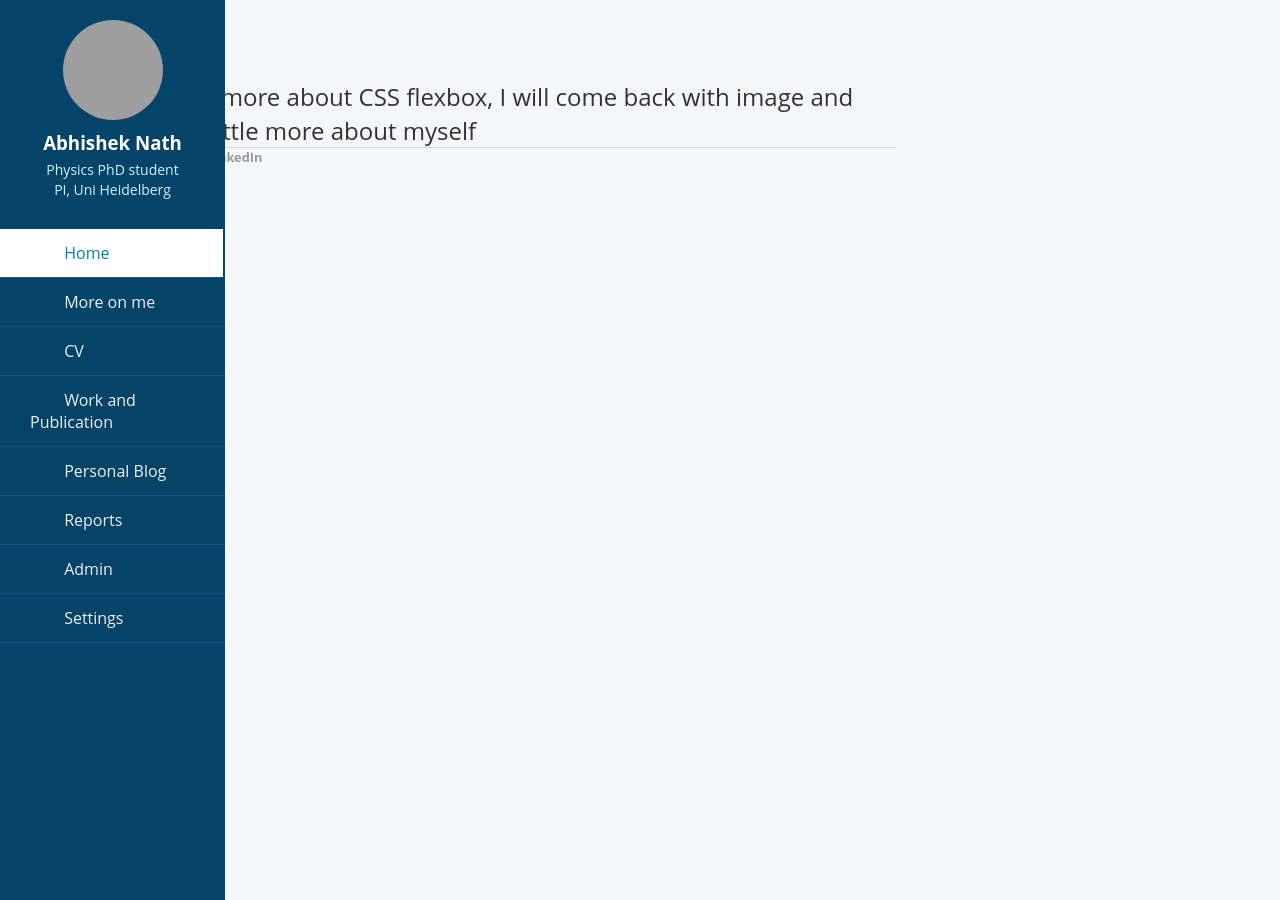
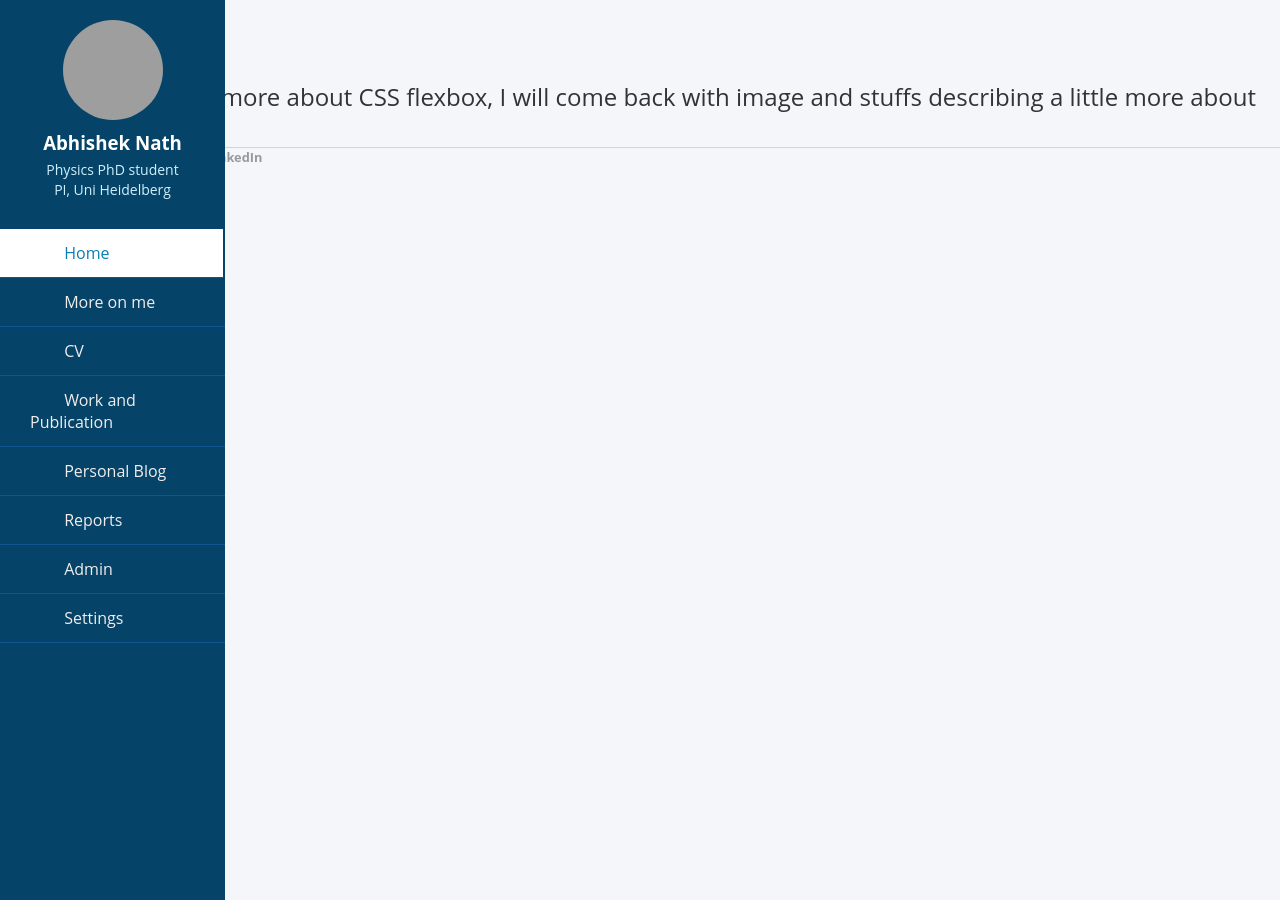
Before and after one commit to an15ms157/abhishek.github.io, a Jekyll site: the page built from about/index.html, in a window 1280 px wide. Built offline with Jekyll 4.4.1, drawn with Linux system fonts in a browser that asks for light colours; grey boxes are pictures that could not be loaded.

Commit message:
Update main.css

```diff
--- a/css/main.css
+++ b/css/main.css
@@ -1,6 +1,6 @@
 body {
-    margin-right: 500px ;
-    width: 70%;
+    margin: auto ;
+    width: 100%;
 }
 nav ul, footer ul {
     font-family:'Helvetica', 'Arial', 'Sans-Serif';
```
